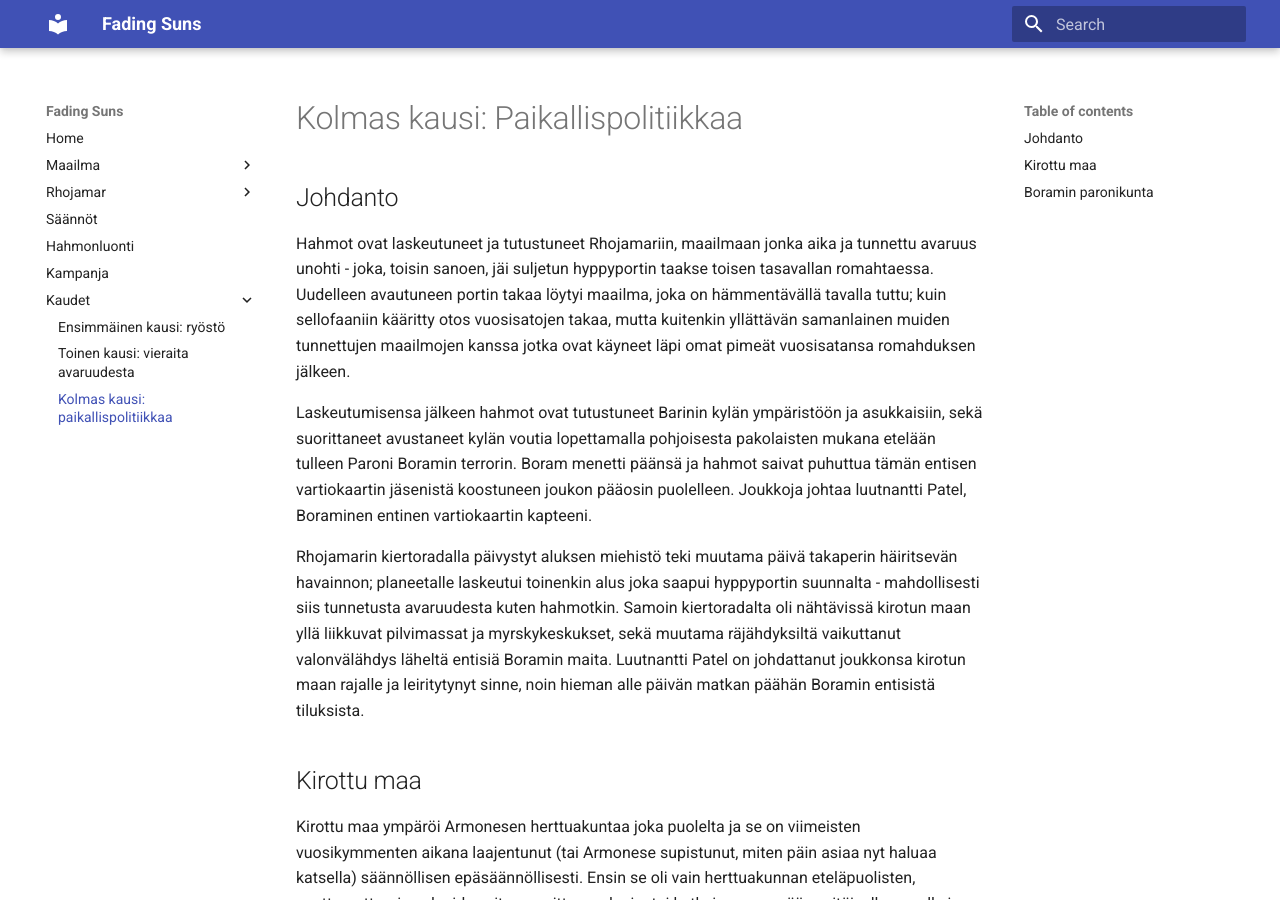
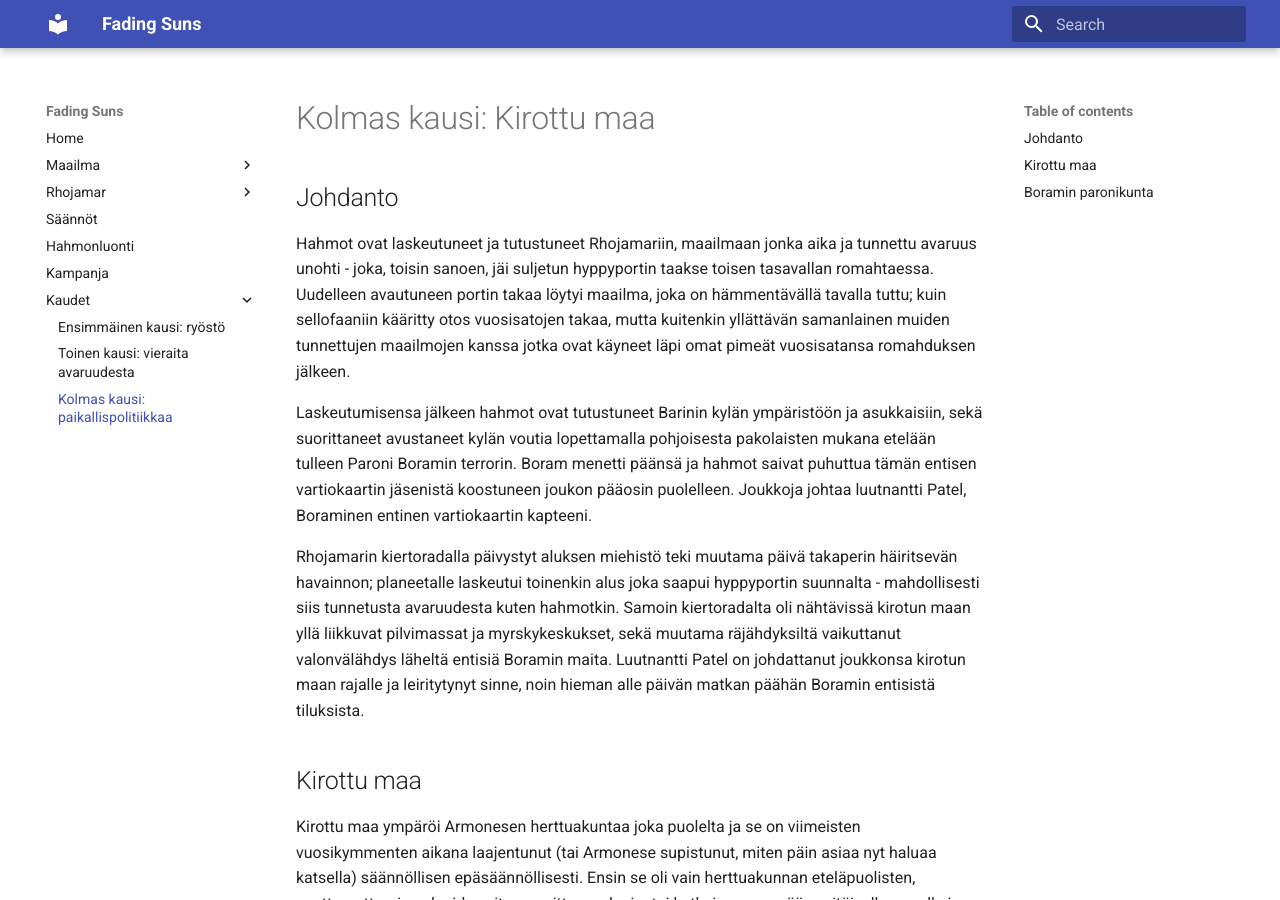
Before and after one commit to mertenator100/mertenator100.github.io, an MkDocs documentation site: the page built from docs/kausi3.md, in a window 1280 px wide and 900 px high. Built offline with MkDocs 1.6.1 and Material for MkDocs 9.7.7, drawn with Linux system fonts in a browser that asks for light colours.

Commit message:
korjattu otsikko

```diff
--- a/docs/kausi3.md
+++ b/docs/kausi3.md
@@ -1,4 +1,4 @@
-# Kolmas kausi: Paikallispolitiikkaa
+# Kolmas kausi: Kirottu maa
 
 ## Johdanto
 
```
